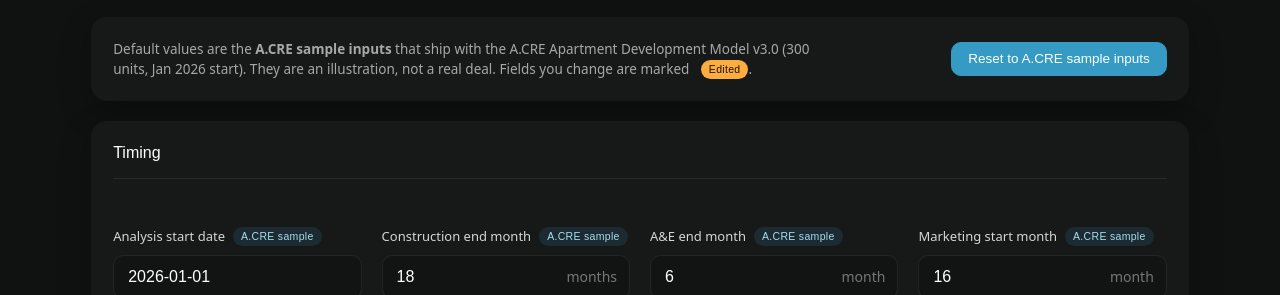
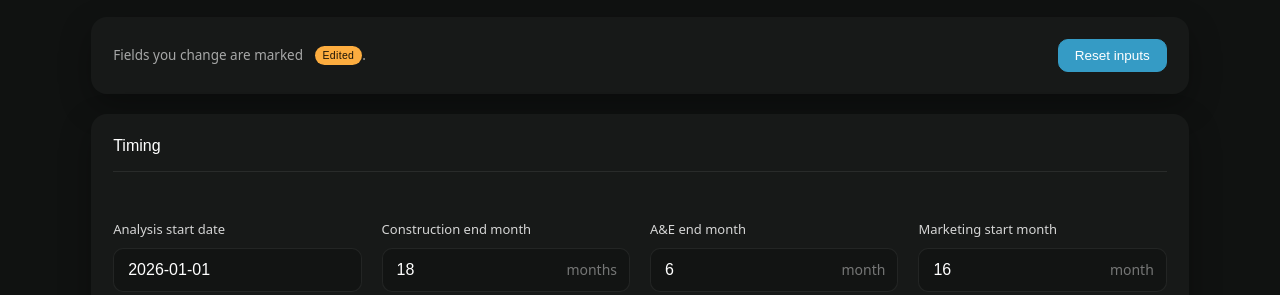
Before and after one commit to michaelc-creator/bespoke-apartment-development-model, a plain HTML site: page index.html in a window 1280 px wide. Shown: the part 515-810 px from the top of the page. Drawn offline with Linux system fonts and the light colour scheme; a web font is replaced by a local one.

Commit message:
Remove sample/source references from page text; keep credit and license line

```diff
--- a/index.html
+++ b/index.html
@@ -5,7 +5,7 @@
 <meta name="viewport" content="width=device-width,initial-scale=1">
 <meta name="robots" content="noindex,nofollow">
 <title>Bespoke Underwriting Apartment Development Model</title>
-<meta name="description" content="Ground-up apartment development underwriting in the browser: budget, construction loan, lease-up, operations, sale and LP/GP waterfall. Based on the A.CRE Apartment Development Model by Adventures in CRE.">
+<meta name="description" content="Ground-up apartment development underwriting in the browser: budget, construction loan, lease-up, operations, sale and LP/GP waterfall.">
 <link rel="icon" href="favicon.ico" sizes="any"><link rel="icon" type="image/svg+xml" href="favicon.svg">
 <link rel="preconnect" href="https://api.fontshare.com" crossorigin>
 <link rel="stylesheet" href="https://api.fontshare.com/v2/css?f[]=switzer@400,500,600&display=swap">
@@ -42,8 +42,8 @@
     </div>
     <div class="stack">
       <div class="card input-bar">
-        <p>Default values are the <b>A.CRE sample inputs</b> that ship with the A.CRE Apartment Development Model v3.0 (300 units, Jan 2026 start). They are an illustration, not a real deal. Fields you change are marked <span class="est edited">Edited</span>.</p>
-        <button class="btn primary" id="resetBtn" type="button">Reset to A.CRE sample inputs</button>
+        <p>Fields you change are marked <span class="est edited">Edited</span>.</p>
+        <button class="btn primary" id="resetBtn" type="button">Reset inputs</button>
       </div>
       <div id="inputGroups" class="stack"></div>
       <div class="card"><div class="card-h"><h3>Unit mix</h3><span class="note" id="umNote"></span></div><div class="tw scroll"><table class="t" id="unitMix"></table></div></div>
@@ -94,7 +94,7 @@
 
 <footer class="foot">
   <div class="w">
-    <p><b>Credit.</b> Based on the <a href="https://www.adventuresincre.com/apartment-development-model/" target="_blank" rel="noopener">A.CRE Apartment Development Model</a> by Adventures in CRE (v3.0, author Spencer Burton). The calculations are a JavaScript port of that workbook, and the default inputs are its sample inputs. Use is subject to the A.CRE license: <a href="LICENSE.txt">LICENSE.txt</a>. A copy of the workbook's <a href="version.html">Version tab</a> is included, as the license requires.</p>
+    <p>Based on the <a href="https://www.adventuresincre.com/apartment-development-model/" target="_blank" rel="noopener">A.CRE Apartment Development Model</a> by Adventures in CRE · <a href="LICENSE.txt">License</a> · <a href="version.html">Version tab</a></p>
     <p><b>What is not included.</b> Mezzanine debt, floating-rate construction debt, the retail module, the detailed operating-expense and detailed lease-up tabs, detail-method budget lines, the double (co-GP) promote, and the residual land value tool.</p>
     <p>For illustration and education only. Not investment, tax, legal or lending advice. Check every output against your own underwriting before relying on it.</p>
     <p>© <span id="yr"></span> Bespoke Underwriting</p>
--- a/js/app.js
+++ b/js/app.js
@@ -68,7 +68,7 @@
       { p: 'mgmtFeePct', label: 'Management fee', f: '%', min: 0, max: 0.08, step: 0.0025, hint: '% of effective gross revenue' },
       { p: 'insurance', label: 'Insurance (annual)', f: '$', min: 0, max: 1000000, step: 1000 },
       { p: 'propertyTax', label: 'Property tax (stabilized, annual)', f: '$', min: 0, max: 3000000, step: 1000 },
-      { p: 'saleYearTax', label: 'Sale-year property tax', f: '$', min: 0, max: 3000000, step: 1000, hint: 'Separate workbook input' },
+      { p: 'saleYearTax', label: 'Sale-year property tax', f: '$', min: 0, max: 3000000, step: 1000, hint: 'Not linked to property tax above' },
       { p: 'otherCapex', label: 'Capital expenditures (annual)', f: '$', min: 0, max: 500000, step: 1000 }
     ] },
     { title: 'Valuation and sale', fields: [
@@ -99,7 +99,7 @@
   }
   function parseIn(f, t) { var v = parseFloat(String(t).replace(/[^0-9.\-]/g, '')); if (!isFinite(v)) return null; return f.f === '%' ? v / 100 : v; }
 
-  function chip(edited) { return '<span class="est' + (edited ? ' edited' : '') + '">' + (edited ? 'Edited' : 'A.CRE sample') + '</span>'; }
+  function chip(edited) { return edited ? '<span class="est edited">Edited</span>' : ''; }
   function fieldHTML(f, i) {
     var id = 'f' + i, v = fget(f, S), lab = '<label for="' + id + '">' + esc(f.label) + '<span data-chip="' + i + '">' + chip(!same(v, fget(f, D))) + '</span></label>', box;
     if (f.f === 'sel') box = '<div class="box"><select id="' + id + '" data-i="' + i + '">' + f.opts.map(function (o) { return '<option value="' + esc(String(o[0])) + '"' + (String(o[0]) === String(v) ? ' selected' : '') + '>' + esc(o[1]) + '</option>'; }).join('') + '</select></div>';
@@ -203,7 +203,7 @@
 
   /* ---------- KPI tiles ---------- */
   var KPIS = [
-    { k: 'totalCost', t: 'Total Project Cost', f: money, s: function (r) { return money(r.kpis.costPerUnit) + ' / unit'; }, d: 'Land, hard and soft costs plus capitalized construction interest and the lease-up operating shortfall (A.CRE "Total Project Cost").' },
+    { k: 'totalCost', t: 'Total Project Cost', f: money, s: function (r) { return money(r.kpis.costPerUnit) + ' / unit'; }, d: 'Land, hard and soft costs plus capitalized construction interest and the lease-up operating shortfall.' },
     { k: 'loan', t: 'Construction Loan', f: money, s: function (r) { return pct(r.sources.ltcActual, 1) + ' loan-to-cost'; }, d: 'Construction loan commitment = loan-to-cost × total project cost. Equity is solved so that equity + loan = total cost, including the interest the loan itself carries.' },
     { k: 'yocUntrended', t: 'Yield on Cost', f: function (v) { return pct(v); }, s: function () { return 'Untrended NOI / cost'; }, d: 'Untrended (today\'s rents and expenses) stabilized NOI divided by total project cost.' },
     { k: 'spreadUntrended', t: 'Development Spread', f: bps, s: function (r) { return 'vs. ' + pct(r.inputs.capRateToday) + ' market cap'; }, d: 'Untrended yield on cost minus today\'s market cap rate, in basis points. The margin the development earns over buying a stabilized asset.' },
```
